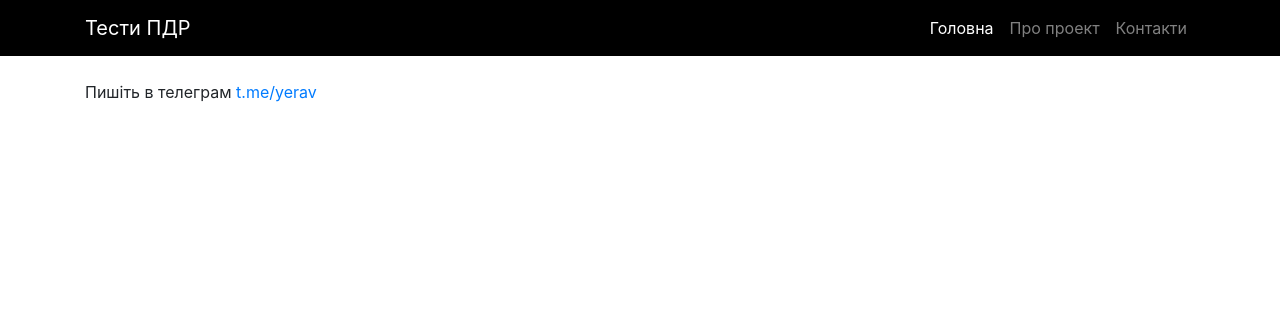
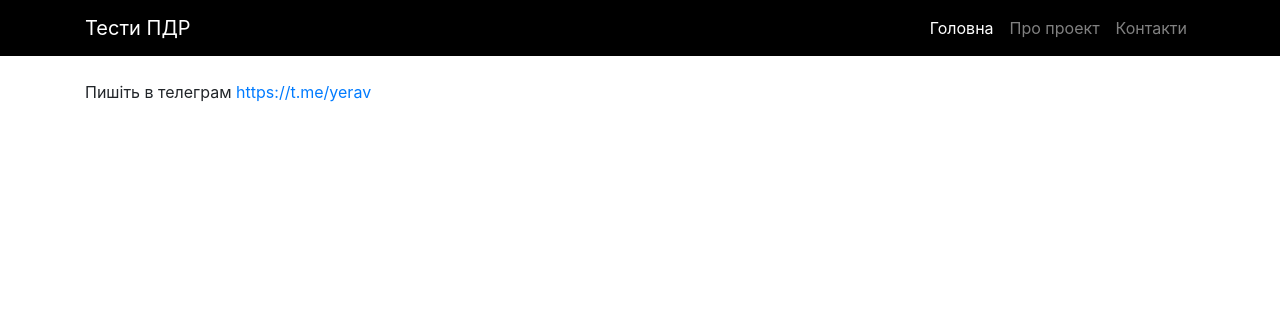
Before and after one commit to ravlyuk/green-way-free, a FastAPI app: page /pdr/contact in a window 1280 px wide. Shown: the top 316 px of the page. Run offline with FastAPI, Linux system fonts and the light colour scheme; some libraries are stand-ins or nearby versions.

Commit message:
Change contact link

```diff
--- a/api/templates/contact.html
+++ b/api/templates/contact.html
@@ -4,7 +4,7 @@
 
 {% block content %}
     <div class="container main-container">
-        <p>Пишіть в телеграм <a href="t.me/yerav" target="_blank">t.me/yerav</a></p>
+        <p>Пишіть в телеграм <a href="t.me/yerav" target="_blank">https://t.me/yerav</a></p>
     </div>
 
 {% endblock %}
```
